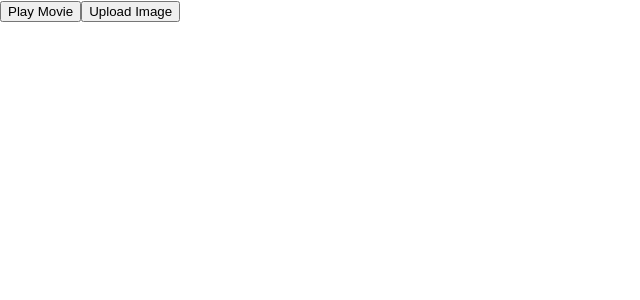
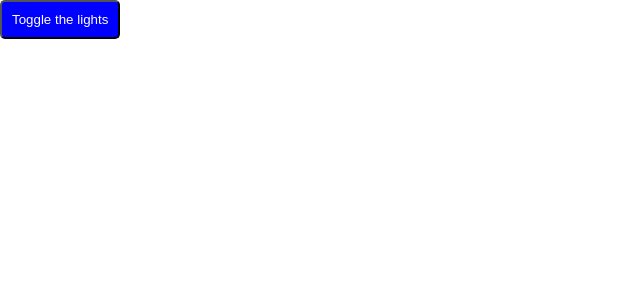
Before and after one commit to peekay21/Searchable-product-list-usiing-ReactJS-, a React (Create React App) app in the folder my-react-app/: page / in a window 1280 px wide. Shown: the top 300 px of the page, without its empty margins (0-640 px from the left). Built offline with nearby package versions, Linux system fonts and the light colour scheme.

Commit message:
Change the background color by clicking event.

```diff
--- a/my-react-app/src/App.js
+++ b/my-react-app/src/App.js
@@ -1,20 +1,17 @@
-function AlertButton({ message, children }) {
+export default function App() {
+  function handleClick() {
+    let bodyStyle = document.body.style;
+
+    if (bodyStyle.backgroundColor === 'black') {
+      bodyStyle.backgroundColor = 'white';
+    } else {
+      bodyStyle.backgroundColor = 'black';
+    }
+  }
+
   return (
-    <button onClick={() => alert(message)}>
-      {children}
+    <button onClick={handleClick} style={{ backgroundColor: 'blue', color: 'white', padding: '10px', borderRadius: '5px' }}>
+      Toggle the lights
     </button>
   );
 }
-
-export default function App() {
-  return (
-    <div>
-      <AlertButton message="Playing!">
-        Play Movie
-      </AlertButton>
-      <AlertButton message="Uploading!">
-        Upload Image
-      </AlertButton>
-    </div>
-  );
-}
```
